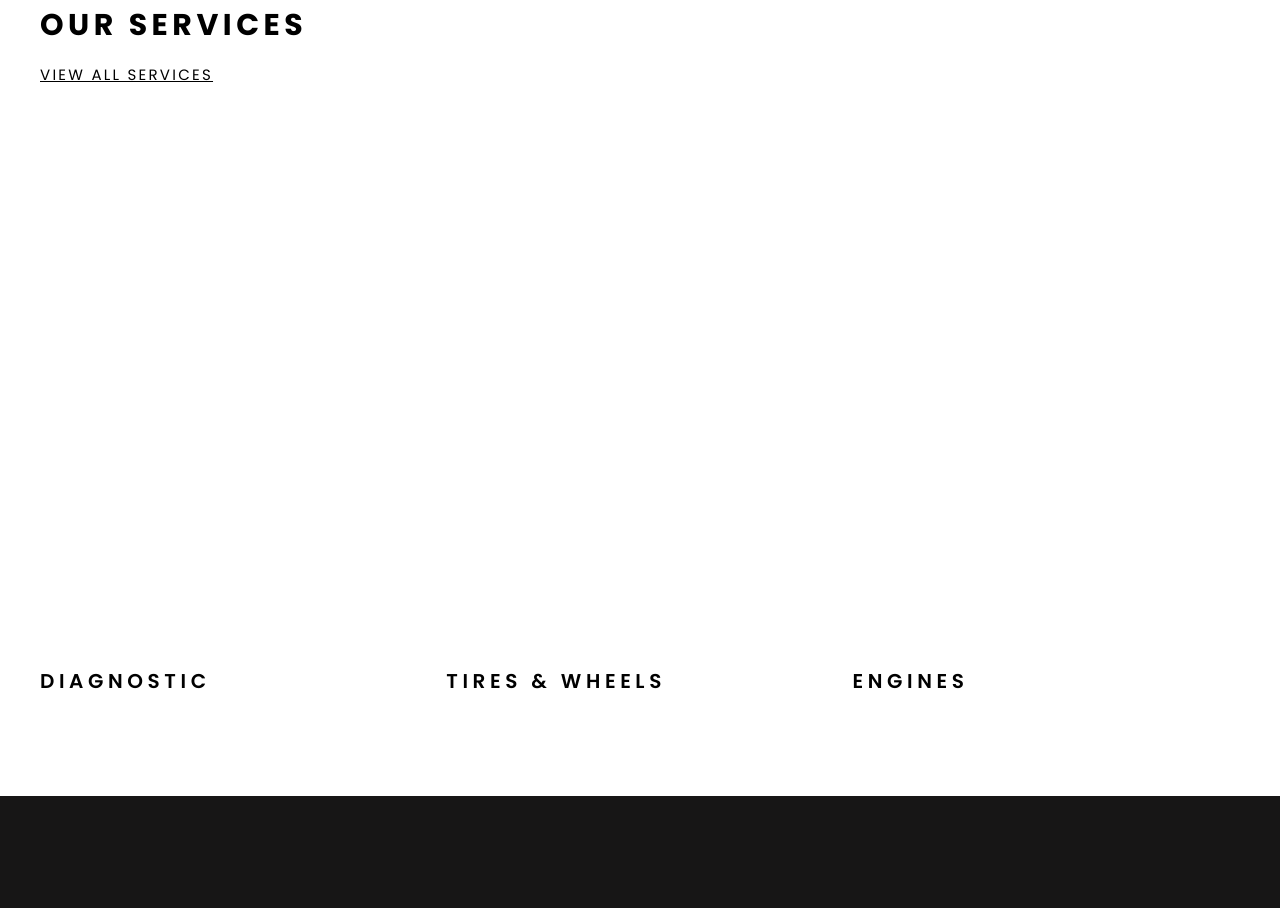
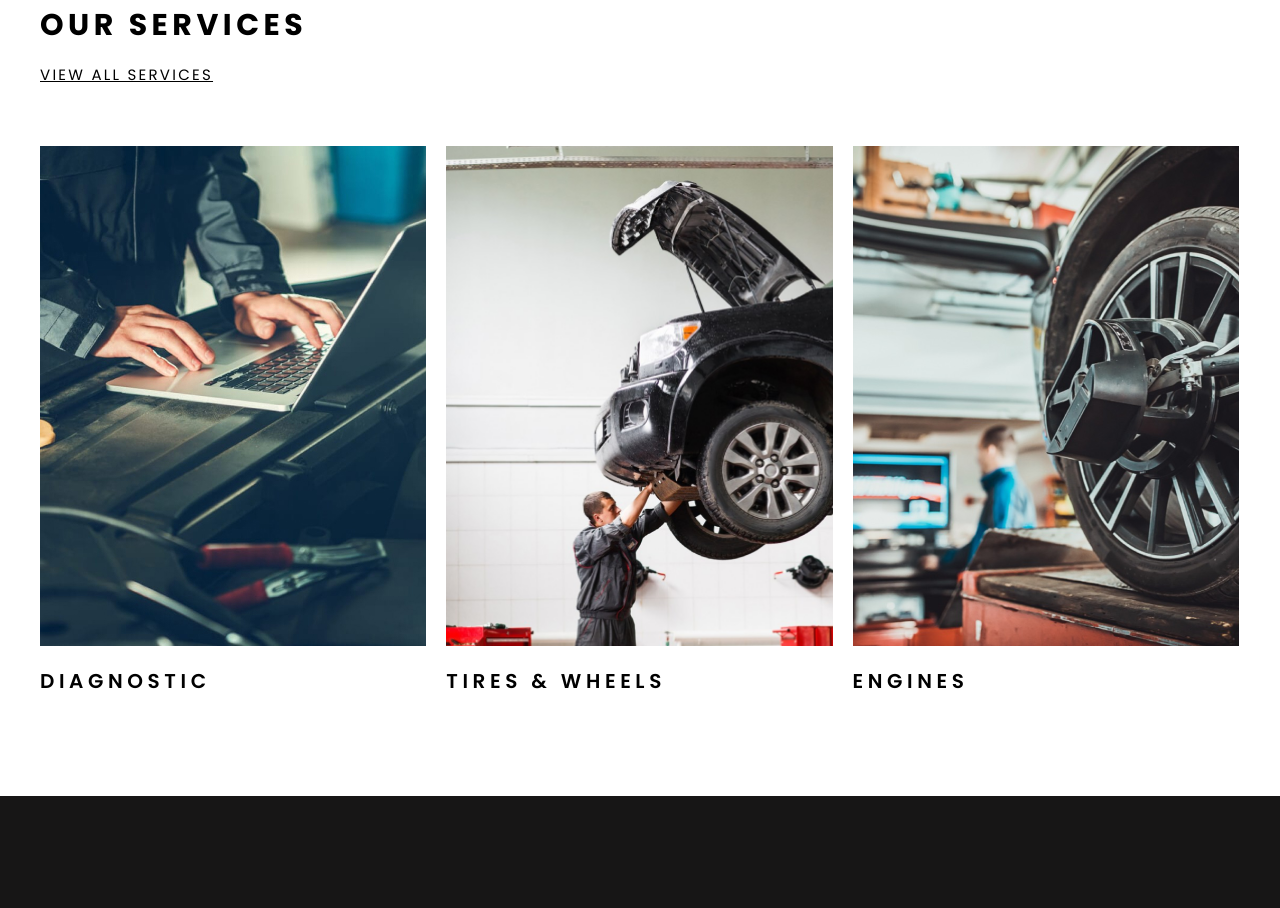
Before and after one commit to poprugam/Site-auto, a plain HTML site: page index.html in a window 1280 px wide. Shown: the part 942-1850 px from the top of the page. Drawn offline with Linux system fonts and the light colour scheme; the site is published under a folder, as on GitHub Pages, so addresses that start at the root find nothing.

Commit message:
Правка слеша end

```diff
--- a/index.html
+++ b/index.html
@@ -92,7 +92,7 @@
             <div class="wrapper">
                 <div class="block">
                 <a href="#" class="services__item">
-                    <div class="services__content" style="background-image:url(/images/diagnostic.jpg);">
+                    <div class="services__content" style="background-image:url(images/diagnostic.jpg);">
                         <div class="services__content-item">
                         <div class="services__img">
                             <img src="images/vector.svg" alt="">
@@ -106,7 +106,7 @@
             </div>
             <div class="block">
                 <a href="#" class="services__item">
-                    <div class="services__content" style="background-image:url(/images/tiges.png);">
+                    <div class="services__content" style="background-image:url(images/tiges.png);">
                         <div class="services__content-item">
                         <div class="services__img">
                             <img src="images/vector.svg" alt="">
@@ -120,7 +120,7 @@
             <!--/block-->
             <div class="block">
                 <a href="#" class="services__item">
-                    <div class="services__content" style="background-image:url(/images/engines.png);">
+                    <div class="services__content" style="background-image:url(images/engines.png);">
                         <div class="services__content-item">
                             <div class="services__img">
                                 <img src="images/vector.svg" alt="">
```
